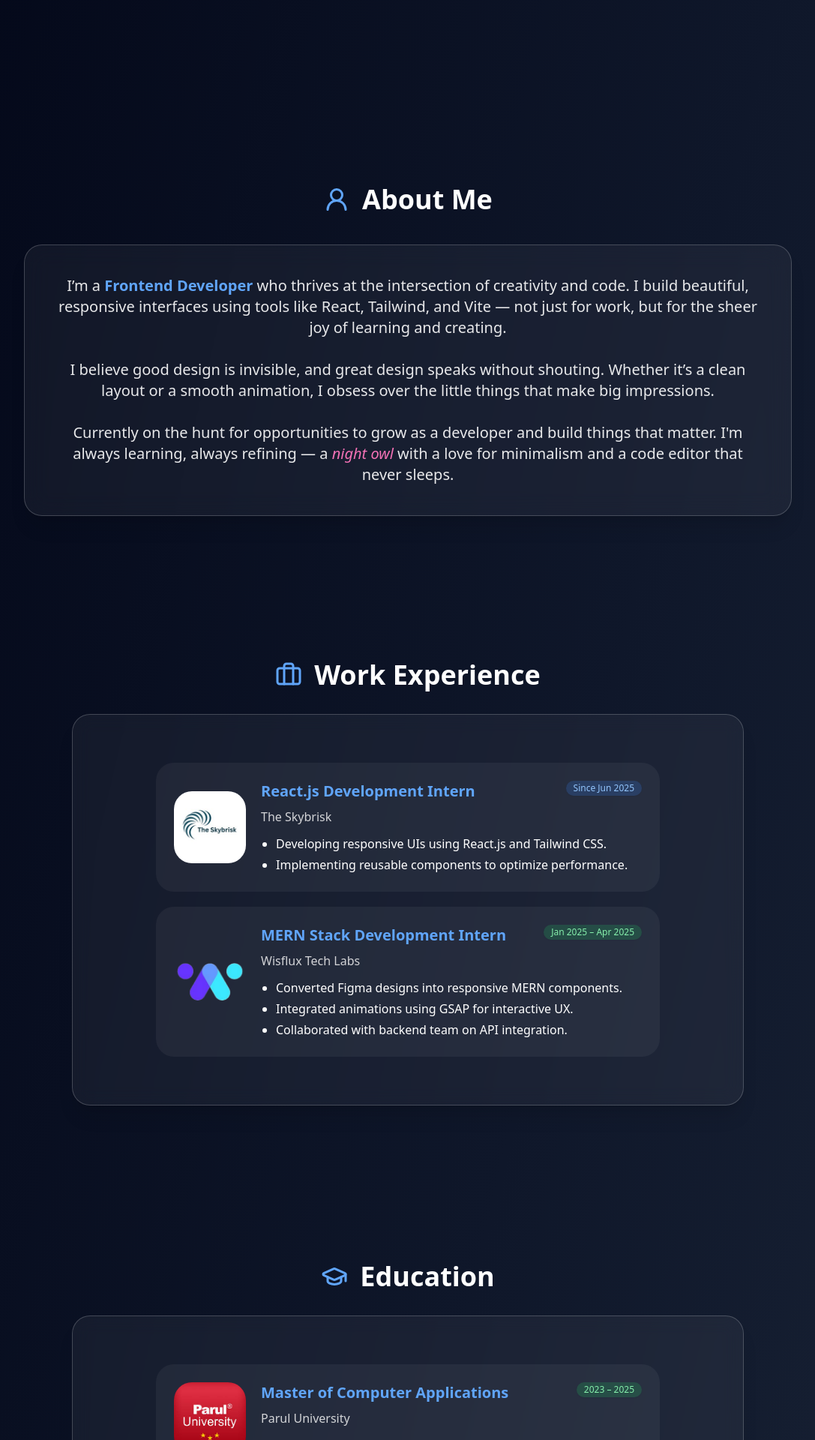
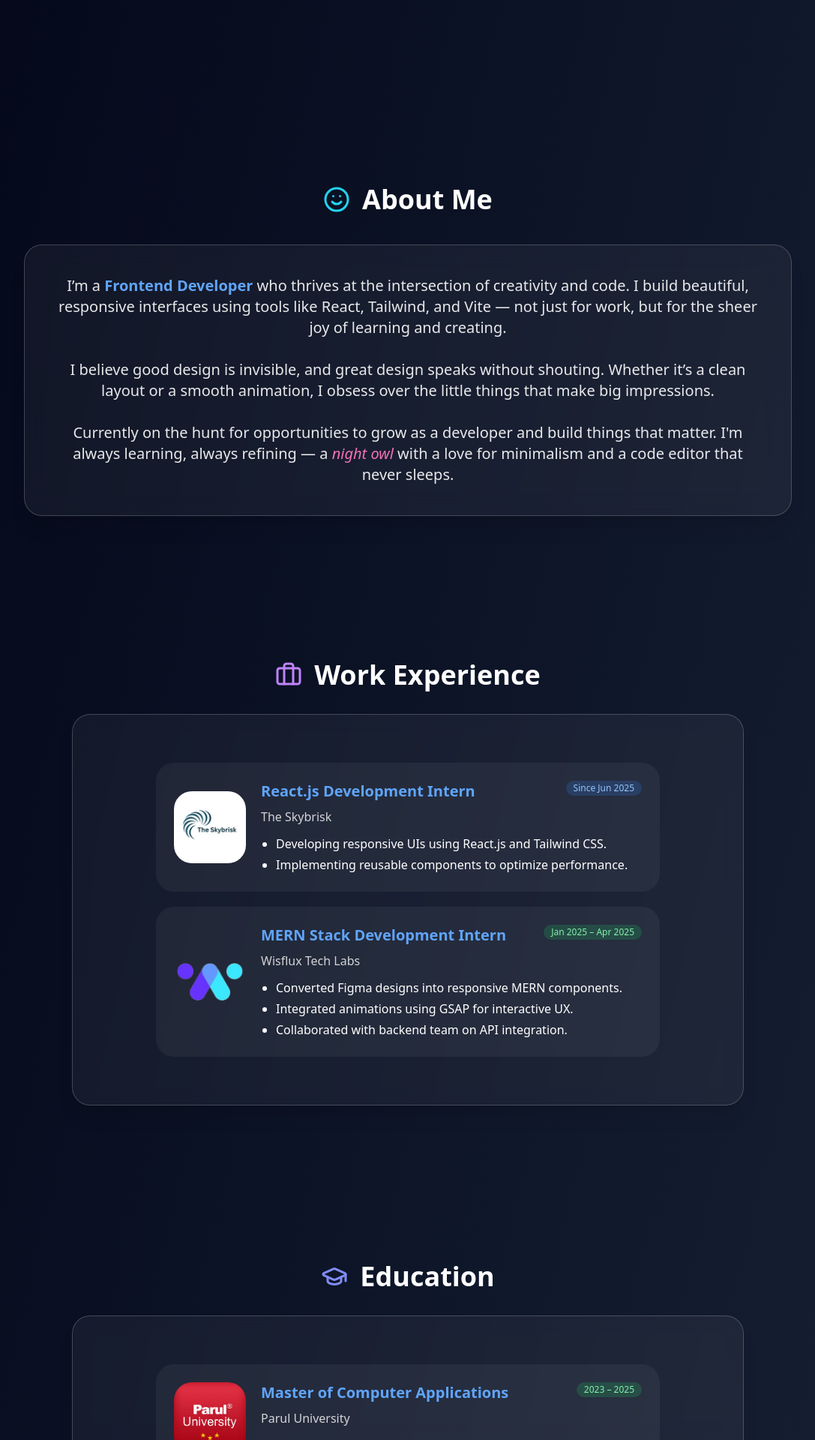
Before and after one commit to vippium/Personal-Portfolio, a React (Vite) app: page / in a window 1280 px wide. Shown: the part 650-2570 px from the top of the page at 75% size, without its empty margins (96-1183 px from the left). Built offline with nearby package versions, Linux system fonts and the light colour scheme.

Commit message:
feat: Changes to Section Icon & its color

```diff
--- a/src/pages/About.jsx
+++ b/src/pages/About.jsx
@@ -1,6 +1,6 @@
 import React from "react";
 import { motion } from "framer-motion";
-import { UserRound } from "lucide-react";
+import { Smile } from "lucide-react";
 import GlassCard from "../components/GlassCard";
 
 const About = () => {
@@ -19,7 +19,7 @@ const About = () => {
       >
         {/* Section Title */}
         <div className="flex items-center gap-4 mb-10">
-          <UserRound className="text-blue-400 w-9 h-9" />
+          <Smile className="text-cyan-400 w-9 h-9" />
           <h2 className="text-4xl font-bold text-white">About Me</h2>
         </div>
 
--- a/src/pages/Education.jsx
+++ b/src/pages/Education.jsx
@@ -49,7 +49,7 @@ const EducationSection = () => {
         transition={{ duration: 0.6, ease: "easeOut" }}
         className="flex items-center gap-4 mb-8"
       >
-        <GraduationCap className="text-blue-400 w-9 h-9" />
+        <GraduationCap className="text-indigo-400 w-9 h-9" />
         <h2 className="text-4xl md:text-4xl font-bold text-white">Education</h2>
       </motion.div>
 
--- a/src/pages/Experience.jsx
+++ b/src/pages/Experience.jsx
@@ -58,7 +58,7 @@ const ExperienceSection = () => {
         transition={{ duration: 0.6, ease: "easeOut" }}
         className="flex items-center gap-4 mb-8"
       >
-        <Briefcase className="text-blue-400 w-9 h-9" />
+        <Briefcase className="text-purple-400 w-9 h-9" />
         <h2 className="text-4xl md:text-4xl font-bold text-white">
           Work Experience
         </h2>
```
